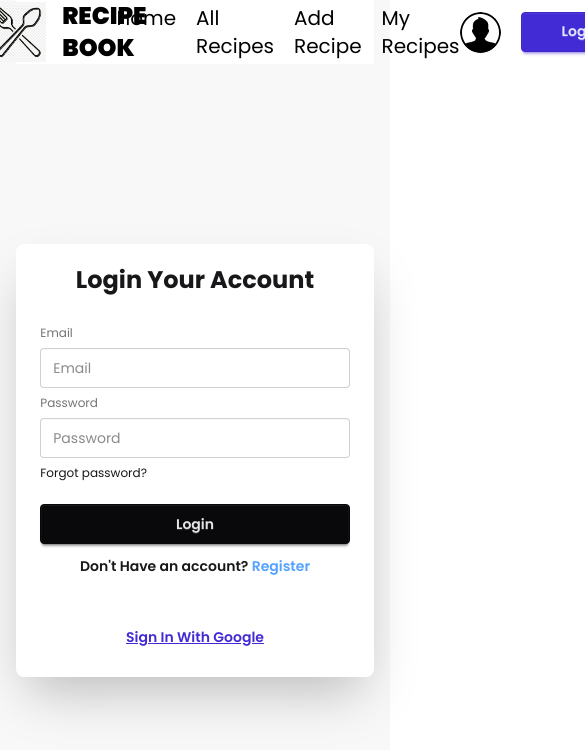
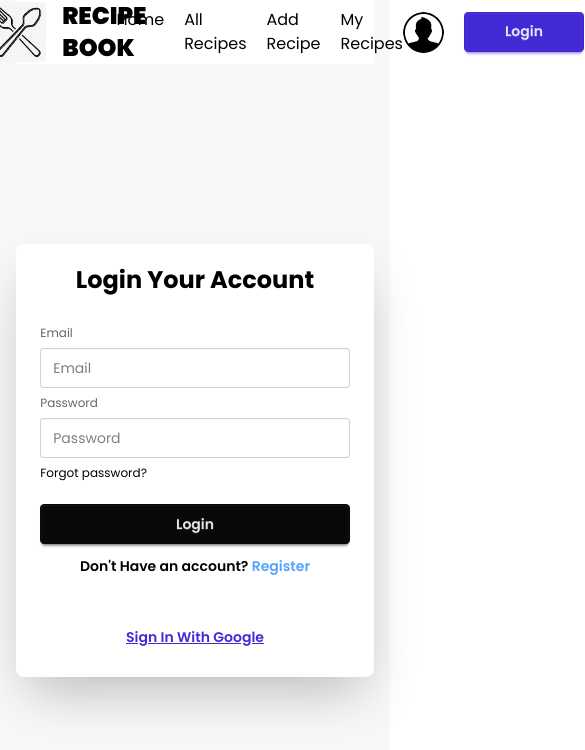
Before and after one commit to mehedi-vai-coder/Recipe-Client-Side, a React (Vite) app: page /auth/login in a window 390 px wide. Shown: the top 750 px of the page, 585 px wide, since content can reach past the window. Built offline with nearby package versions, Linux system fonts and the light colour scheme; no server answers.

Commit message:
Fixed MyRecipe Card delete button form UI, it tookes 3/4 to figure it out a silly mistaks

```diff
--- a/src/Components/MyRecipe.jsx
+++ b/src/Components/MyRecipe.jsx
@@ -10,7 +10,7 @@ const MyRecipe = () => {
         <div>
             <div className='grid grid-cols-1 md:grid-cols-2 lg:grid-cols-3 gap-6 mt-20 mb-20'>
                 {
-                    allRecipes.map(recipe => <RecipeCard
+                    recipes.map(recipe => <RecipeCard
                         key={recipe._id}
                         recipe={recipe}
                         recipes={recipes}
--- a/src/Components/Navbar.jsx
+++ b/src/Components/Navbar.jsx
@@ -21,7 +21,7 @@ const Navbar = () => {
                 <img className='w-15' src={icon} alt="" />
                 <h1 className='text-2xl font-black'>RECIPE BOOK</h1>
             </div>
-            <div className="nav flex gap-5 lg:ml-50 text-xl">
+            <div className="nav flex gap-5 lg:ml-50 lg:text-xl">
                 <NavLink className='nav_text' to='/'>Home</NavLink>
                 <NavLink className='nav_text' to='/allrecipe'>All Recipes</NavLink>
                 <NavLink className='nav_text' to='/addrecipe'>Add Recipe</NavLink>
--- a/src/Components/RecipeCard.jsx
+++ b/src/Components/RecipeCard.jsx
@@ -1,12 +1,12 @@
-import React from 'react';
+
 import { Link } from 'react-router';
 import Swal from 'sweetalert2';
 
-const RecipeCard = ({ recipe,setRecipes,recipes}) => {
-    // console.log(recipe, recipes)
+const RecipeCard = ({ recipe,recipes,setRecipes }) => {
+    console.log(recipes)
     const { image, title, cuisineType, instructions, ingredients, _id } = recipe;
-    const handleDelete = (_id) => {
-        console.log(_id)
+    const handleDelete = (id) => {
+        console.log(id)
         Swal.fire({
             title: "Are you sure?",
             text: "You won't be able to revert this!",
@@ -18,21 +18,22 @@ const RecipeCard = ({ recipe,setRecipes,recipes}) => {
         }).then((result) => {
             if (result.isConfirmed) {
                 // start deleting the recipe
-                fetch(`http://localhost:3000/recipies/${_id}`, {
+                fetch(`http://localhost:3000/recipies/${id}`, {
                     method: 'DELETE'
                 })
                     .then(res => res.json())
                     .then(data => {
-                        // console.log('after delete', data);
                         if (data.deletedCount) {
+
+                            const remainingRecipies =recipes.filter(res => res._id !== id);
+                            setRecipes(remainingRecipies);
+
                             Swal.fire({
                                 title: "Deleted!",
                                 text: "Your Recipe has been deleted.",
                                 icon: "success"
                             });
-                            // Remove the recipe from the state
-                          const remainingRecipe =recipes.filter(res => res._id !== _id)
-                          setRecipes(remainingRecipe);
+
                         }
                     })
 
--- a/src/Layouts/AuthLayout.jsx
+++ b/src/Layouts/AuthLayout.jsx
@@ -4,7 +4,7 @@ import { Outlet } from 'react-router';
 
 const AuthLayout = () => {
     return (
-        <div className='bg-base-200 min-h-screen'>
+        <div className='bg-base-200 min-h-screen  text-black dark:text-black  dark:bg-black'>
             <header className='w-11/12 mx-auto '>
                 <Navbar></Navbar>
             </header>
```
